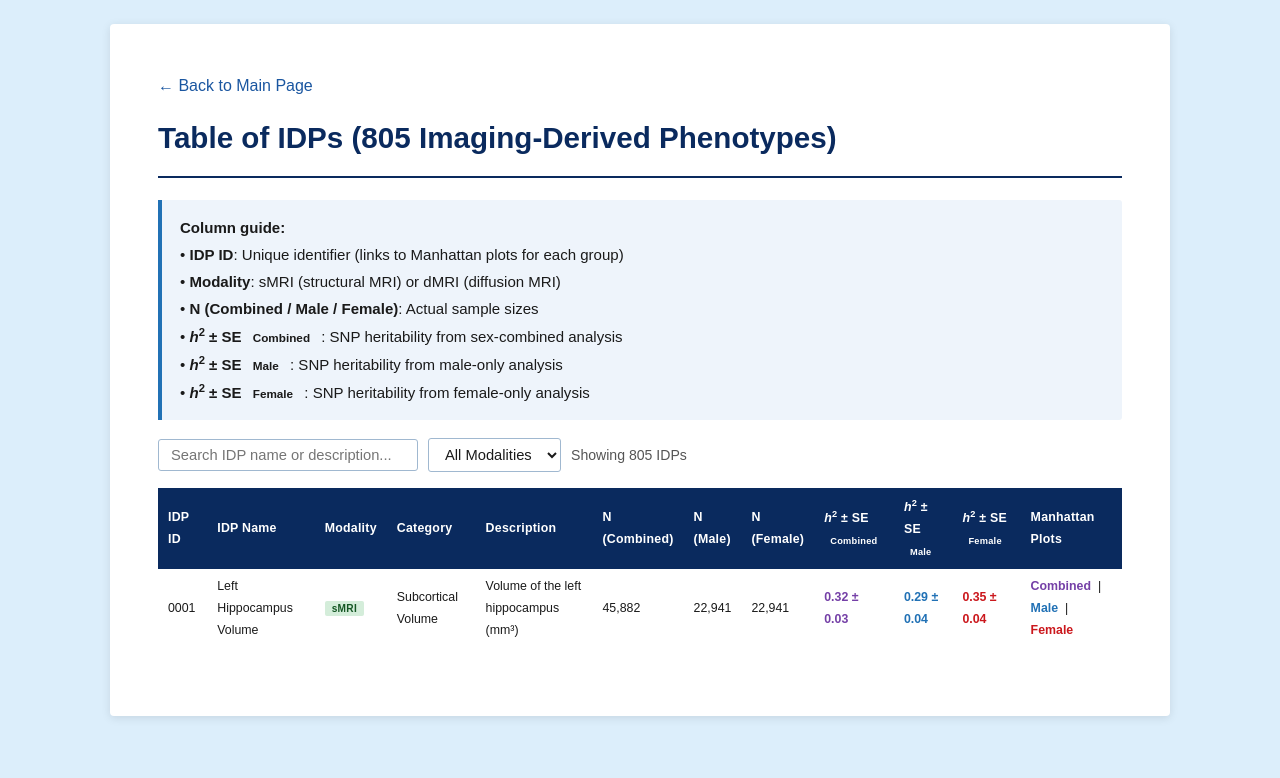
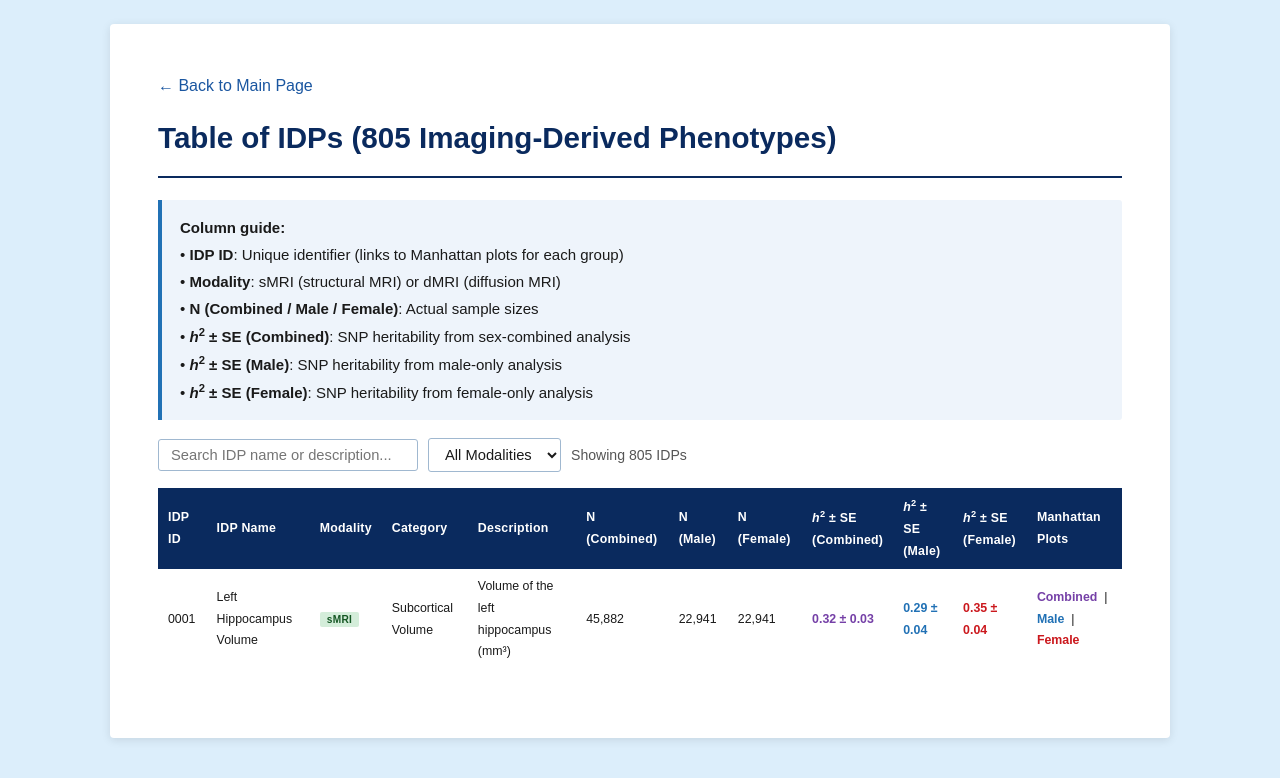
Before and after one commit to summerzhang927/BrainsSexGenetics, a plain HTML site: page idp_table.html in a window 1280 px wide. Drawn offline with Linux system fonts and the light colour scheme.

Commit message:
Update idp_table.html

```diff
--- a/idp_table.html
+++ b/idp_table.html
@@ -17,18 +17,9 @@
         &bull; <strong>IDP ID</strong>: Unique identifier (links to Manhattan plots for each group)<br>
         &bull; <strong>Modality</strong>: sMRI (structural MRI) or dMRI (diffusion MRI)<br>
         &bull; <strong>N (Combined / Male / Female)</strong>: Actual sample sizes<br>
-        &bull; <strong><em>h</em><sup>2</sup> &plusmn; SE
-            <span class="group-tag group-tag-combined"
-                  style="font-size:0.78em; padding:1px 7px;">Combined</span>
-        </strong>: SNP heritability from sex-combined analysis<br>
-        &bull; <strong><em>h</em><sup>2</sup> &plusmn; SE
-            <span class="group-tag group-tag-male"
-                  style="font-size:0.78em; padding:1px 7px;">Male</span>
-        </strong>: SNP heritability from male-only analysis<br>
-        &bull; <strong><em>h</em><sup>2</sup> &plusmn; SE
-            <span class="group-tag group-tag-female"
-                  style="font-size:0.78em; padding:1px 7px;">Female</span>
-        </strong>: SNP heritability from female-only analysis
+        &bull; <strong><em>h</em><sup>2</sup> &plusmn; SE (Combined)</strong>: SNP heritability from sex-combined analysis<br>
+        &bull; <strong><em>h</em><sup>2</sup> &plusmn; SE (Male)</strong>: SNP heritability from male-only analysis<br>
+        &bull; <strong><em>h</em><sup>2</sup> &plusmn; SE (Female)</strong>: SNP heritability from female-only analysis
     </div>
 
     <!-- 搜索和筛选 -->
@@ -53,30 +44,12 @@
                 <th>Modality</th>
                 <th>Category</th>
                 <th>Description</th>
-                <th>N<br>(Combined)</th>
-                <th>N<br>(Male)</th>
-                <th>N<br>(Female)</th>
-                <th>
-                    <em>h</em><sup>2</sup> &plusmn; SE<br>
-                    <span class="group-tag group-tag-combined"
-                          style="font-size:0.75em; padding:1px 6px; margin-top:3px;">
-                        Combined
-                    </span>
-                </th>
-                <th>
-                    <em>h</em><sup>2</sup> &plusmn; SE<br>
-                    <span class="group-tag group-tag-male"
-                          style="font-size:0.75em; padding:1px 6px; margin-top:3px;">
-                        Male
-                    </span>
-                </th>
-                <th>
-                    <em>h</em><sup>2</sup> &plusmn; SE<br>
-                    <span class="group-tag group-tag-female"
-                          style="font-size:0.75em; padding:1px 6px; margin-top:3px;">
-                        Female
-                    </span>
-                </th>
+                <th>N (Combined)</th>
+                <th>N (Male)</th>
+                <th>N (Female)</th>
+                <th><em>h</em><sup>2</sup> &plusmn; SE<br>(Combined)</th>
+                <th><em>h</em><sup>2</sup> &plusmn; SE<br>(Male)</th>
+                <th><em>h</em><sup>2</sup> &plusmn; SE<br>(Female)</th>
                 <th>Manhattan Plots</th>
             </tr>
         </thead>
@@ -97,15 +70,15 @@
                 <td class="h2-female">0.35 &plusmn; 0.04</td>
                 <td>
                     <a class="link-combined"
-                       href="YOUR_OSF_LINK/plots/combined/combined_0001.png"
+                       href="YOUR_LINK/plots/combined/combined_0001.png"
                        target="_blank">Combined</a>
                     &nbsp;|&nbsp;
                     <a class="link-male"
-                       href="YOUR_OSF_LINK/plots/male/male_0001.png"
+                       href="YOUR_LINK/plots/male/male_0001.png"
                        target="_blank">Male</a>
                     &nbsp;|&nbsp;
                     <a class="link-female"
-                       href="YOUR_OSF_LINK/plots/female/female_0001.png"
+                       href="YOUR_LINK/plots/female/female_0001.png"
                        target="_blank">Female</a>
                 </td>
             </tr>
```
